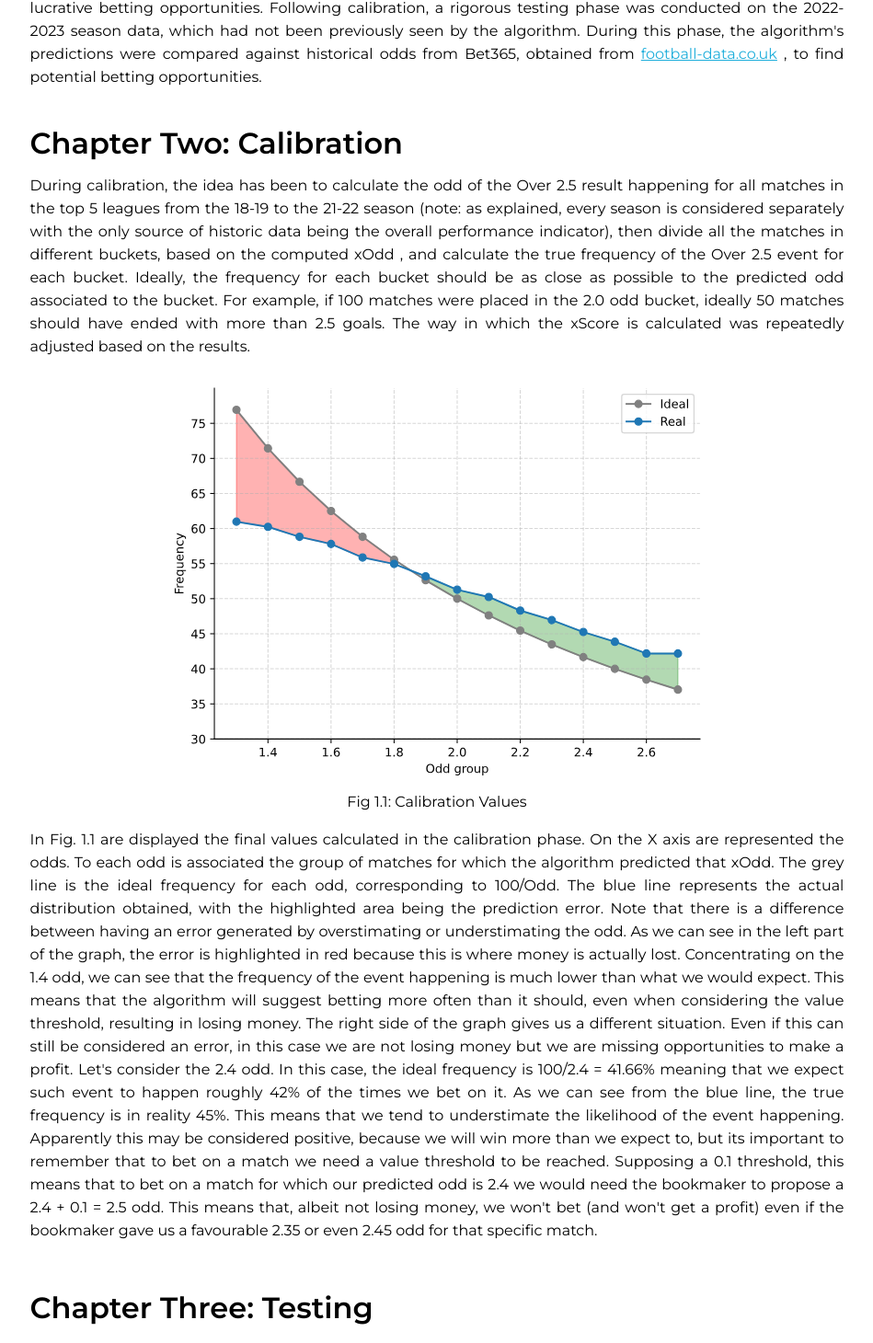
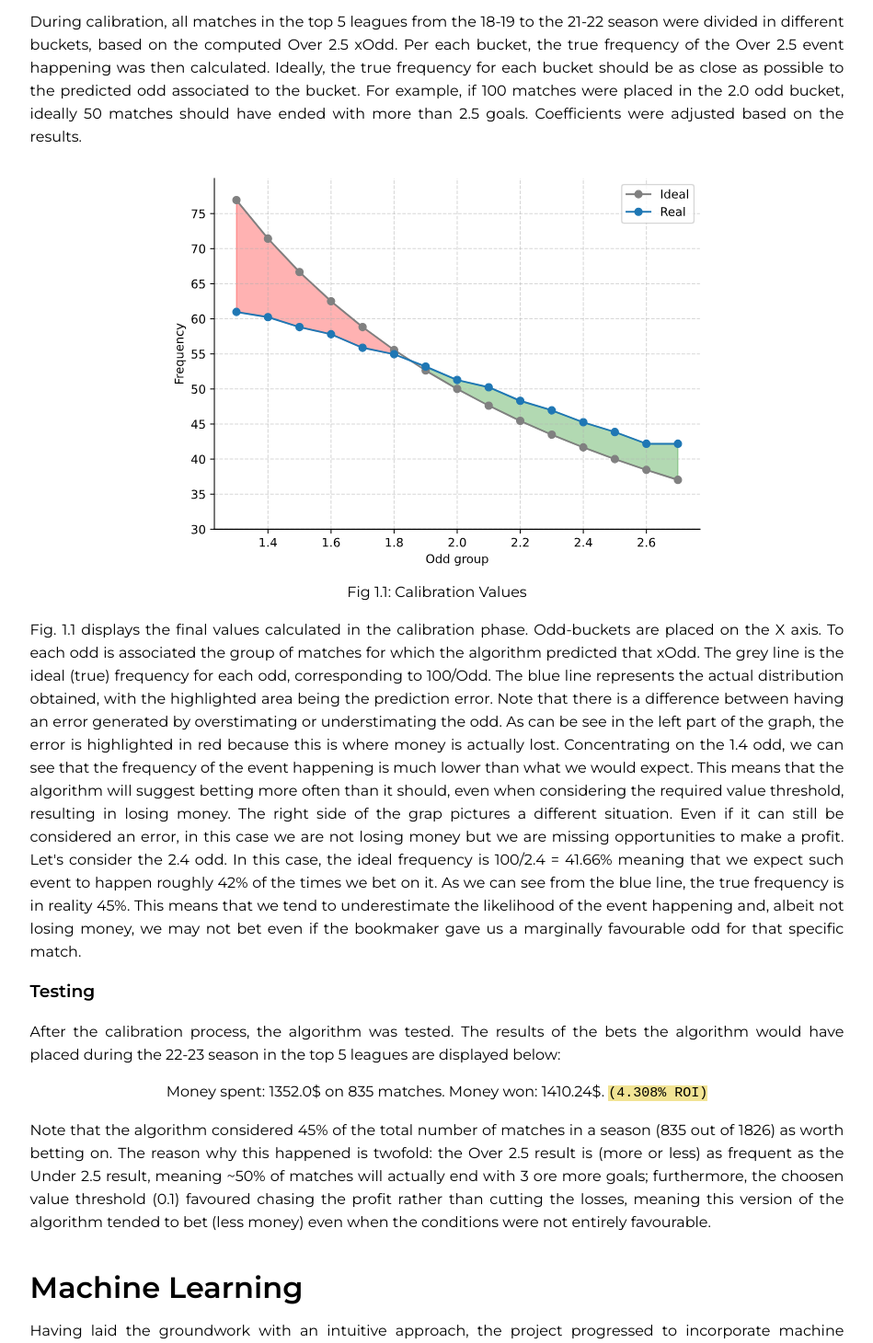
Before and after one commit to francescozonaro/francescozonaro.github.io, a React (Vite) app: page /#/betting in a window 1280 px wide. Shown: the part 1171-2631 px from the top of the page at 92% size, without its empty margins (165-1114 px from the left). Built offline with nearby package versions, Linux system fonts and the light colour scheme.

Commit message:
added project betting report

```diff
--- a/src/App.css
+++ b/src/App.css
@@ -1,4 +1,4 @@
-@import url('https://fonts.googleapis.com/css2?family=Montserrat:ital,wght@0,300;0,400;0,500;0,600;1,300;1,400;1,500&family=Raleway:wght@300;400;600&display=swap');
+@import url("https://fonts.googleapis.com/css2?family=Montserrat:ital,wght@0,300;0,400;0,500;0,600;1,300;1,400;1,500&family=Raleway:wght@300;400;600&display=swap");
 
 .App {
   font-family: "Montserrat", sans-serif;
@@ -38,8 +38,18 @@
   box-sizing: border-box;
 }
 
+a {
+  color: #b94648;
+  text-decoration: none;
+  font-weight: 450;
+}
+
+a:hover {
+  color: #d15a5a; /* Slightly lighter red */
+}
+
 .buttonLink {
-    color: #1eaedb;
+  color: #b94648;
 
   display: inline-block;
   height: 25px;
@@ -57,6 +67,10 @@
   border: 0px solid #bbb;
   cursor: pointer;
   box-sizing: border-box;
+}
+
+.buttonLink:hover {
+  color: #b94648;
 }
 
 .project {
--- a/src/App.jsx
+++ b/src/App.jsx
@@ -38,10 +38,10 @@ function App() {
 
         <div class="project">
           <div class="projectName">
-            Is there a profit to be made in the current betting market?
+            Is there a profit to be made in the football betting industry?
             <span className="links">
               <button class="buttonLink" onClick={() => navigate("/betting")}>
-                [Website]
+                [Report]
               </button>
             </span>
           </div>
--- a/src/project-betting/ProjectBetting.css
+++ b/src/project-betting/ProjectBetting.css
@@ -103,10 +103,6 @@ table td {
   background-color: rgb(241, 227, 148);
 }
 
-a {
-  color: #1eaedb;
-}
-
 .pagination-button {
   width: 30px;
   text-align: center;
--- a/src/project-betting/ProjectBetting.jsx
+++ b/src/project-betting/ProjectBetting.jsx
@@ -30,16 +30,6 @@ function ProjectBetting() {
   }
 
   function scrollToTop() {
-    var content_testing = document.getElementById(
-      "bets-container-completed-testing"
-    );
-    var content_completed = document.getElementById("bets-container-completed");
-    if (!(content_testing.style.display === "none")) {
-      toggleTestingBets();
-    }
-    if (!(content_completed.style.display === "none")) {
-      toggleCompletedBets();
-    }
     setTimeout(function () {
       window.scrollTo({ top: 0, behavior: "smooth" });
     }, 50);
@@ -49,39 +39,46 @@ function ProjectBetting() {
     <div className="ProjectBetting">
       <div className="header">
         <div class="title">
-          <strong>Is there a profit to be made</strong> in the current betting
-          market?
+          <strong>Is there a profit to be made</strong> in the football betting
+          industry?
         </div>
       </div>
 
       <div id="introduction-wrapper">
         <div className="intro-text">
-          The objective of this project is to create a reliable betting model
-          that would be able to generate a long term profit. The algorithm is
-          characterized by two key-components: the emphasis on current-season
-          data to model scoring probabilities and the aggregation of previous
-          season performances in a single indicator to keep track of which teams
-          are historically better than others. Specifically, this project will
-          focus on finding value in the Over 2.5 market.
+          The goal of this project was to explore the feasibility of developing
+          a reliable betting algorithm capable of sustaining long-term profit
+          with limited publicly available data. Initially employing a
+          statistical approach, the project has since evolved to incorporate
+          machine learning techniques.
           <br></br>
           <br></br>
-          <h1>Chapter One: The idea</h1>
-          Let's break down the initial workflow, considering a specific match.
-          By leveraging xG (and xGA) data from previous matches, a new{" "}
-          <code>xScore</code> value is computed for both teams: the expected
-          number of goals for the following match. After computing both values,
-          the probability of the match ending with a number of goals ranging
-          from 0 to 8 is calculated, leveraging the poisson distribution with
-          the xScore being the lambda factor. The higher the sum of the xScores,
-          the higher will be the probability of an high scoring match. After
-          that, the expected odd (<code>xOdd</code>) for the Over 2.5 event is
-          computed. If <code>bookmakerOdd - xOdd &gt; 0</code>, the odd proposed
-          by the bookmaker is expected to provide some value, because according
-          to the model the bookmaker is offering more than it should. In
-          reality, the process is slightly more complicated: a certain value
-          threshold has to be reached and the average frequency of the Over 2.5
-          event happening throughout the season for the two involved teams is
-          taken into account. Moreover, the initial xScore is computed
+          <h1>Statistical approach</h1>
+          Let's break down the workflow, considering a specific match. By
+          leveraging xG and xGA data from previous matches involving both teams,
+          an <code>xScore</code> value is computed, representing the expected
+          number of goals for the upcoming match. Next, the probability of the
+          match ending with goals ranging from 0 to 8 is calculated using the
+          Poisson distribution to model the goal-scoring probability for each
+          interval, with the xScore serving as the lambda factor. The higher the
+          sum of the xScores, the greater the probability of a high-scoring
+          match. For more details, refer to{" "}
+          <a
+            href="https://bookdown.org/theqdata/honors_thesis/goal-scoring-and-the-poisson-process.html"
+            target="_blank"
+          >
+            this source on goal scoring and the Poisson process.
+          </a>{" "}
+          Specifically, the expected odd (<code>xOdd</code>) for the Over 2.5
+          event is computed as the inverse of the sum of all probabilities
+          involved. Subsequently, the odds proposed by the bookmaker are
+          compared with the calculated xOdd: if{" "}
+          <code>bookmakerOdd - xOdd &gt; 0</code>, the bet is identified as
+          valuable, as according to our model, the bookmaker is offering more
+          than it should. From this point, additional checks are performed: a
+          certain value threshold must be reached, and the average frequency of
+          the Over 2.5 event occurring throughout the season for the two
+          involved teams is taken into account. The initial xScore is computed
           considering only current-season data. This is done to avoid having too
           much bias based on historical results, which are not reliable enough
           when modelling the scoring capability of a team during a specific
@@ -90,53 +87,42 @@ function ProjectBetting() {
           2022-23 season, have been Fulham and Chelsea: the first scoring a
           fantastic 55 goals as a newly promoted side, while the second didn't
           even reach 40. Of course, envisioning a complete inversion of the
-          soccer pyramid and discarding any previous data might be a tad too
+          football pyramid and discarding any previous data might be a tad too
           radical, which is why the historical information is kept through the
           use of an overall performance indicator, allowing the placement of
-          each team in a different category ("Top", "Mid" or "Bottom"). Note
-          that this could still be done using current-season data, simply using
-          the current table position during any given matchday, but particularly
-          in the first part of the season that may be too volatile. This
+          each team in different tiers ("Top", "Mid" or "Bottom"). This
           information is then used to adjust the predicted xScore for the next
-          match, basing the adjustment on the historical quality of the teams
-          that were recently encountered. This is done to avoid punishing too
-          much a team after a run of difficult matches (against "Top" opponents)
-          and viceversa to avoid boosting too much a team that recently
-          performed against the worst teams ("Bottom" opponents) in the league.
-          Moreover, as much as current season data remains key, is far more
-          common for an historically good team to be consistent and gain
-          momentum during the season; meanwhile a newly promoted or historically
-          bad side may encounter more obstacles in mantaining a constant level
-          of performances. This can be taken into account when calculating the
-          xScore.
-          <br></br>
-          <br></br>
-          This embryonic algorithm underwent calibration using historical data
-          from past seasons. Its objective was to ascertain the reliability of
-          predicting whether a match would exceed 2.5 goals, irrespective of any
-          potentially lucrative betting opportunities. Following calibration, a
-          rigorous testing phase was conducted on the 2022-2023 season data,
-          which had not been previously seen by the algorithm. During this
-          phase, the algorithm's predictions were compared against historical
-          odds from Bet365, obtained from{" "}
+          match. The adjustment is based on the historical quality of the teams
+          recently encountered, against which the xG and xGA metrics were
+          produced. This is done to avoid punishing too much a team after a run
+          of difficult matches and viceversa to avoid boosting too much the goal
+          scoring capabilities of a team that recently performed well against
+          the worst teams in the league. Moreover, as much as current season
+          data remains key, is far more common for an historically good team to
+          be consistent and gain momentum during the season; meanwhile a newly
+          promoted or historically bad side may encounter more obstacles in
+          mantaining a constant level of performances. This is taken into
+          account when calculating the xScore. The coefficients used to
+          calculate and adjust the xScores underwent calibration using
+          historical data from past seasons. Following calibration, the testing
+          phase was conducted on the 2022-2023 season data, which had not been
+          previously seen by the algorithm. During this phase, the algorithm's
+          predictions were compared against historical Bet365 odds, obtained
+          from{" "}
           <a href="https://football-data.co.uk/" target="_blank">
             football-data.co.uk
-          </a>{" "}
-          , to find potential betting opportunities.<br></br>
-          <br></br>
-          <h1>Chapter Two: Calibration</h1>
-          During calibration, the idea has been to calculate the odd of the Over
-          2.5 result happening for all matches in the top 5 leagues from the
-          18-19 to the 21-22 season (note: as explained, every season is
-          considered separately with the only source of historic data being the
-          overall performance indicator), then divide all the matches in
-          different buckets, based on the computed xOdd , and calculate the true
-          frequency of the Over 2.5 event for each bucket. Ideally, the
+          </a>
+          .<br></br>
+          <h3>Calibration</h3>
+          During calibration, all matches in the top 5 leagues from the 18-19 to
+          the 21-22 season were divided in different buckets, based on the
+          computed Over 2.5 xOdd. Per each bucket, the true frequency of the
+          Over 2.5 event happening was then calculated. Ideally, the true
           frequency for each bucket should be as close as possible to the
           predicted odd associated to the bucket. For example, if 100 matches
           were placed in the 2.0 odd bucket, ideally 50 matches should have
-          ended with more than 2.5 goals. The way in which the xScore is
-          calculated was repeatedly adjusted based on the results.
+          ended with more than 2.5 goals. Coefficients were adjusted based on
+          the results.
         </div>
 
         <br></br>
@@ -155,91 +141,76 @@ function ProjectBetting() {
         <br></br>
 
         <div className="intro-text">
-          In Fig. 1.1 are displayed the final values calculated in the
-          calibration phase. On the X axis are represented the odds. To each odd
-          is associated the group of matches for which the algorithm predicted
-          that xOdd. The grey line is the ideal frequency for each odd,
-          corresponding to 100/Odd. The blue line represents the actual
-          distribution obtained, with the highlighted area being the prediction
-          error. Note that there is a difference between having an error
-          generated by overstimating or understimating the odd. As we can see in
-          the left part of the graph, the error is highlighted in red because
-          this is where money is actually lost. Concentrating on the 1.4 odd, we
-          can see that the frequency of the event happening is much lower than
-          what we would expect. This means that the algorithm will suggest
-          betting more often than it should, even when considering the value
-          threshold, resulting in losing money. The right side of the graph
-          gives us a different situation. Even if this can still be considered
-          an error, in this case we are not losing money but we are missing
-          opportunities to make a profit. Let's consider the 2.4 odd. In this
-          case, the ideal frequency is 100/2.4 = 41.66% meaning that we expect
-          such event to happen roughly 42% of the times we bet on it. As we can
-          see from the blue line, the true frequency is in reality 45%. This
-          means that we tend to understimate the likelihood of the event
-          happening. Apparently this may be considered positive, because we will
-          win more than we expect to, but its important to remember that to bet
-          on a match we need a value threshold to be reached. Supposing a 0.1
-          threshold, this means that to bet on a match for which our predicted
-          odd is 2.4 we would need the bookmaker to propose a 2.4 + 0.1 = 2.5
-          odd. This means that, albeit not losing money, we won't bet (and won't
-          get a profit) even if the bookmaker gave us a favourable 2.35 or even
-          2.45 odd for that specific match.
-        </div>
-        <br></br>
-        <br></br>
-        <div className="intro-text">
-          <h1>Chapter Three: Testing</h1>
-          After the calibration process, the algorithm underwent testing,
-          following a flat betting strategy on all instances where the algorithm
-          identified a value exceeding the predetermined threshold. Below are
-          displayed the results on the bets the algorithm would have placed
-          during the 22-23 season in the top 5 leagues:
+          Fig. 1.1 displays the final values calculated in the calibration
+          phase. Odd-buckets are placed on the X axis. To each odd is associated
+          the group of matches for which the algorithm predicted that xOdd. The
+          grey line is the ideal (true) frequency for each odd, corresponding to
+          100/Odd. The blue line represents the actual distribution obtained,
+          with the highlighted area being the prediction error. Note that there
+          is a difference between having an error generated by overstimating or
+          understimating the odd. As can be see in the left part of the graph,
+          the error is highlighted in red because this is where money is
+          actually lost. Concentrating on the 1.4 odd, we can see that the
+          frequency of the event happening is much lower than what we would
+          expect. This means that the algorithm will suggest betting more often
+          than it should, even when considering the required value threshold,
+          resulting in losing money. The right side of the grap pictures a
+          different situation. Even if it can still be considered an error, in
+          this case we are not losing money but we are missing opportunities to
+          make a profit. Let's consider the 2.4 odd. In this case, the ideal
+          frequency is 100/2.4 = 41.66% meaning that we expect such event to
+          happen roughly 42% of the times we bet on it. As we can see from the
+          blue line, the true frequency is in reality 45%. This means that we
+          tend to underestimate the likelihood of the event happening and,
+          albeit not losing money, we may not bet even if the bookmaker gave us
+          a marginally favourable odd for that specific match.
+          <br></br>
+          <h3>Testing</h3>
+          After the calibration process, the algorithm was tested. The results
+          of the bets the algorithm would have placed during the 22-23 season in
+          the top 5 leagues are displayed below:
           <center style={{ marginTop: "15px", marginBottom: "15px" }}>
             Money spent: 1352.0$ on 835 matches. Money won: 1410.24$.{" "}
             <code>(4.308% ROI)</code>
-          </center>
-          Valuable bets were calculated using Bet365 as the bookmaker. Note that
-          the algorithm considered 45% of the total number of matches in a
-          season (835 out of 1826) as worth betting on. The reason why this
+          </center>{" "}
+          Note that the algorithm considered 45% of the total number of matches
+          in a season (835 out of 1826) as worth betting on. The reason why this
           happened is twofold: the Over 2.5 result is (more or less) as frequent
           as the Under 2.5 result, meaning ~50% of matches will actually end
-          with 3 ore more goals; furthermore, the choosen value threshold
-          favoured chasing the profit rather than cutting the losses, therefore
-          the algorithm tends to bet (less money) even when the conditions are
-          not entirely favourable. First results are encouraging and the
-          algorithm will be further enhanced during the 23-24 season.
+          with 3 ore more goals; furthermore, the choosen value threshold (0.1)
+          favoured chasing the profit rather than cutting the losses, meaning
+          this version of the algorithm tended to bet (less money) even when the
+          conditions were not entirely favourable.
           <br></br>
           <br></br>
-          <h1>Chapter Four: Machine Learning</h1>
+          <h1>Machine Learning</h1>
           Having laid the groundwork with an intuitive approach, the project
-          progressed to incorporate machine learning techniques to augment the
-          algorithm's profitability. Over a period of 6 months, a range of
-          methodologies, primarily centered around Recurrent Neural Networks
-          (RNNs) and XGBoost, were explored. However, for brevity's sake, only
-          the key findings will be outlined presently, with the option for a
-          more comprehensive report should the reader be interested. The
-          implementation of RNNs yielded only marginal performance gains
-          compared to the simpler XGBoost model. The additional complexity
-          introduced by managing temporal series and the subsequent increase in
-          computational time did not justify the effort, especially given the
-          small volume of available data and our resource constraints. The
-          remarkable flexibility of XGBoost, coupled with its ability to closely
-          approximate the performance of RNNs, prompted further investigation
-          into this avenue. Using XGBoost also allowed the integration with{" "}
+          progressed to incorporate machine learning techniques to enhance the
+          algorithm's capabilities. The{" "}
+          <a href="pdf/projectBetting.pdf" target="_blank">
+            produced full report is available
+          </a>
+          , with key findings highlighted here. A range of methodologies,
+          primarily centered around XGBoost and Recurrent Neural Networks
+          (RNNs), were explored. The implementation of RNNs yielded only
+          marginal performance gains compared to the simpler XGBoost model. The
+          additional complexity introduced by managing temporal series and the
+          subsequent increase in computational time did not justify the effort,
+          especially given the small volume of available data and our resource
+          constraints. The remarkable flexibility of XGBoost, prompted us to
+          further investigate this method. Using XGBoost also allowed the
+          integration of{" "}
           <a href="https://github.com/shap/shap" target="_blank">
             SHAP
           </a>
-          , a critical aspect during both development and testing phases. SHAP
-          enabled a transparent understanding of algorithm predictions,
-          mitigating the opacity often associated with machine learning models.
-          This integration addressed the challenge of explainability, offering
-          users insights through SHAP plots. Achieving consistent performance on
-          all instances proved challenging. To address this, focus shifted to
-          matches where model confidence was higher. A threshold algorithm,
-          implemented during training, determined an optimal confidence level to
-          be reached. This enhancement allowed the final algorithm to deliver
-          overall positive performances when paired with different betting
-          strategies.
+          , which revealed crucially useful during both the development and
+          testing phases. SHAP enabled a transparent understanding of the
+          algorithm predictions, mitigating the known explainability problem
+          associated with complex machine learning models. Finally, the addition
+          of a thresholding algorithm determining the optimal model confidence
+          level required to consider predictions reliable, allowed the final
+          implementation to deliver overall positive performances when paired
+          with different betting strategies.
         </div>
       </div>
 
```
Also changed, not shown: 1 other file (tests, documents, lock files or other folders). Lines whose indentation alone changed are shown as unchanged.
